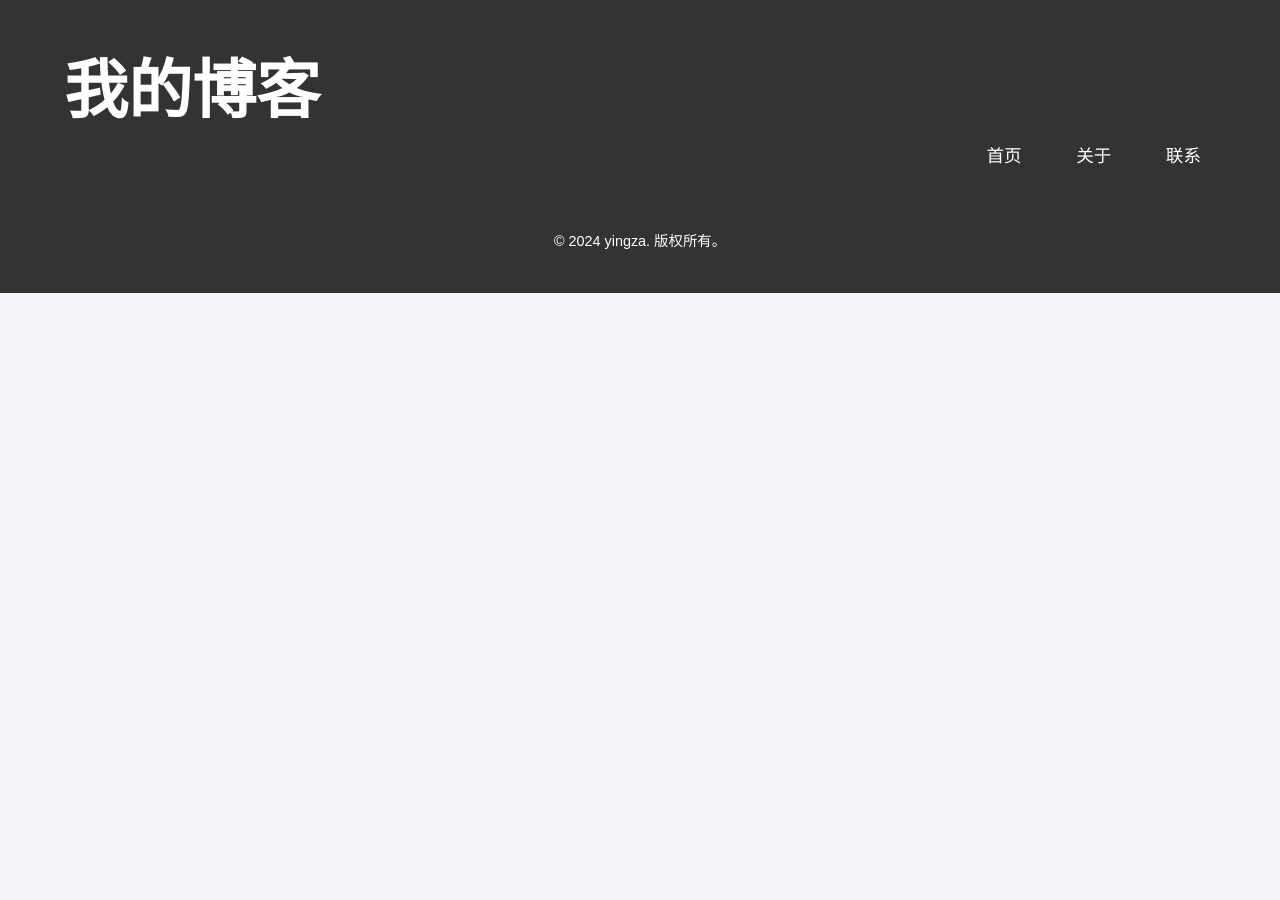
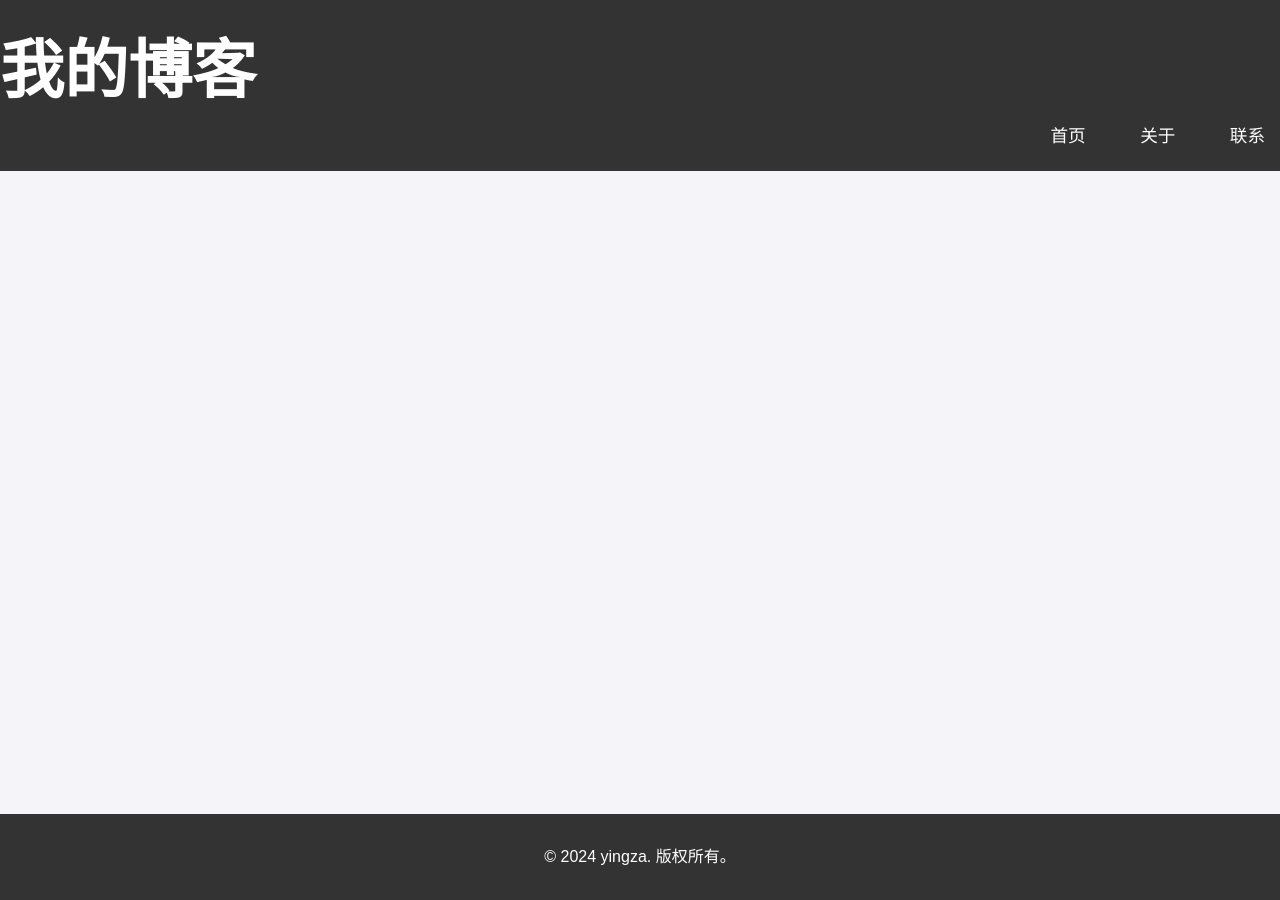
Before and after one commit to yingza-l/skills-github-pages, a Jekyll site: the page built from index.md, in a window 1280 px wide. Built offline with Jekyll 4.4.1, drawn with Linux system fonts in a browser that asks for light colours; our own code applies the rules of GitHub Pages for plain Markdown files.

Commit message:
Update style.css

```diff
--- a/assets/css/style.css
+++ b/assets/css/style.css
@@ -1,4 +1,4 @@
-/* 重置默认样式 */
+/* 通用样式 */
 * {
   margin: 0;
   padding: 0;
@@ -10,12 +10,14 @@ body {
   background-color: #f4f4f9;  /* 背景色：浅灰色 */
   color: #333;  /* 文字颜色 */
   line-height: 1.6;
+  display: flex;
+  flex-direction: column;
+  min-height: 100vh;  /* 保证页面高度至少为 100vh */
 }
 
-.container {
-  width: 90%;
-  max-width: 1200px;
-  margin: 0 auto;
+/* 主体内容 */
+main {
+  flex-grow: 1; /* 主体内容区占据剩余空间 */
   padding: 20px 0;
 }
 
@@ -61,47 +63,7 @@ nav ul li a:hover {
   color: white;
 }
 
-/* 主体内容 */
-main {
-  padding-top: 100px; /* 给固定头部留出空间 */
-}
-
-/* 卡片式设计 */
-.content-card {
-  background-color: white;
-  border-radius: 10px;
-  box-shadow: 0 4px 10px rgba(0, 0, 0, 0.1);
-  padding: 20px;
-  margin-bottom: 20px;
-  transition: all 0.3s ease;
-}
-
-.content-card:hover {
-  box-shadow: 0 8px 20px rgba(0, 0, 0, 0.2);  /* 鼠标悬停时的阴影效果 */
-}
-
-.content-card h2 {
-  font-size: 2em;
-  margin-bottom: 10px;
-  color: #333;
-}
-
-.content-card p.meta {
-  font-size: 0.9em;
-  color: #777;
-  margin-bottom: 20px;
-}
-
-.content-card a {
-  text-decoration: none;
-  color: #007bff;
-}
-
-.content-card a:hover {
-  text-decoration: underline;
-}
-
-/* 页脚 */
+/* 页脚样式 */
 footer {
   background-color: #333;
   color: white;
@@ -111,7 +73,10 @@ footer {
 }
 
 footer p {
-  font-size: 0.9em;
+  font-size: 1em;
+  color: white;
+  margin: 0; /* 清除默认的 margin */
+  padding: 10px 0; /* 增加内边距 */
 }
 
 /* 响应式设计 */
```
